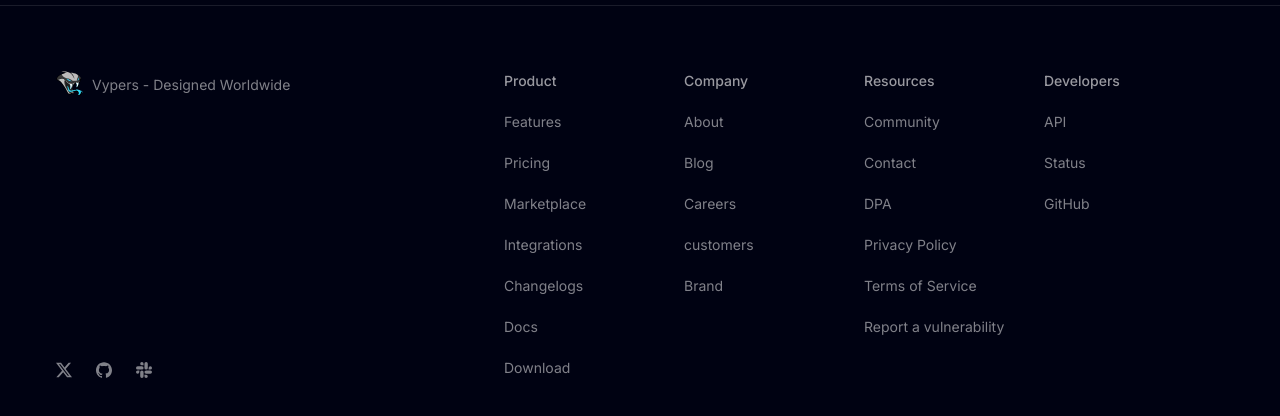
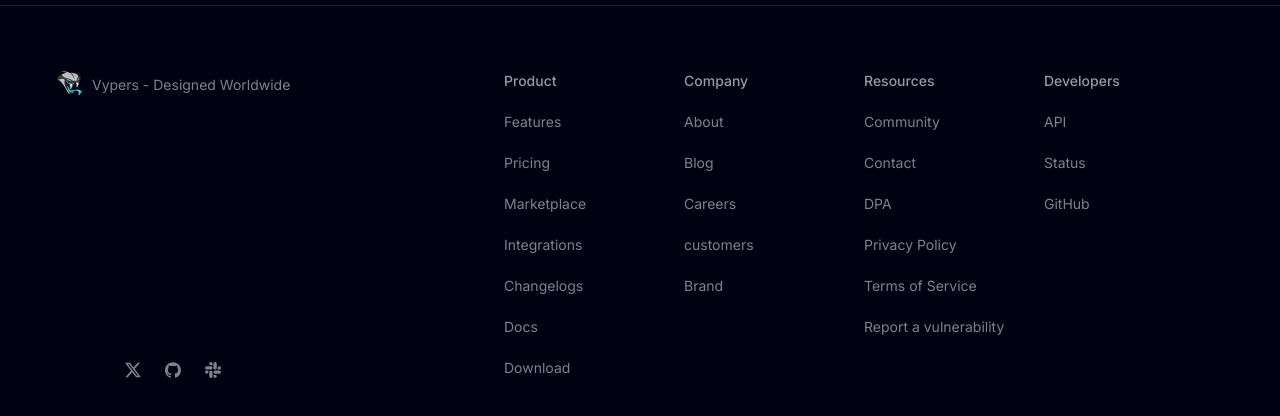
Before and after one commit to Rexpeto/landing-linear, a Next.js app: page / in a window 1280 px wide. Shown: the part 1027-1443 px from the top of the page. Built offline with nearby package versions, Linux system fonts and the light colour scheme.

Commit message:
alig items

```diff
--- a/components/footer.tsx
+++ b/components/footer.tsx
@@ -9,7 +9,7 @@
     <footer className="border-t border-white/10 py-16 mt-5 text-sm">
       <Container className="flex flex-col lg:flex-row  justify-between">
         <div>
-          <div className="flex h-full flex-row lg:flex-col justify-between">
+          <div className="flex items-center h-full flex-row lg:flex-col justify-between">
             <div className="flex text-white/50 items-center gap-2">
               <Image src="/logo.svg" alt="Vypers" width={28} height={28} />
               Vypers - Designed Worldwide
```
